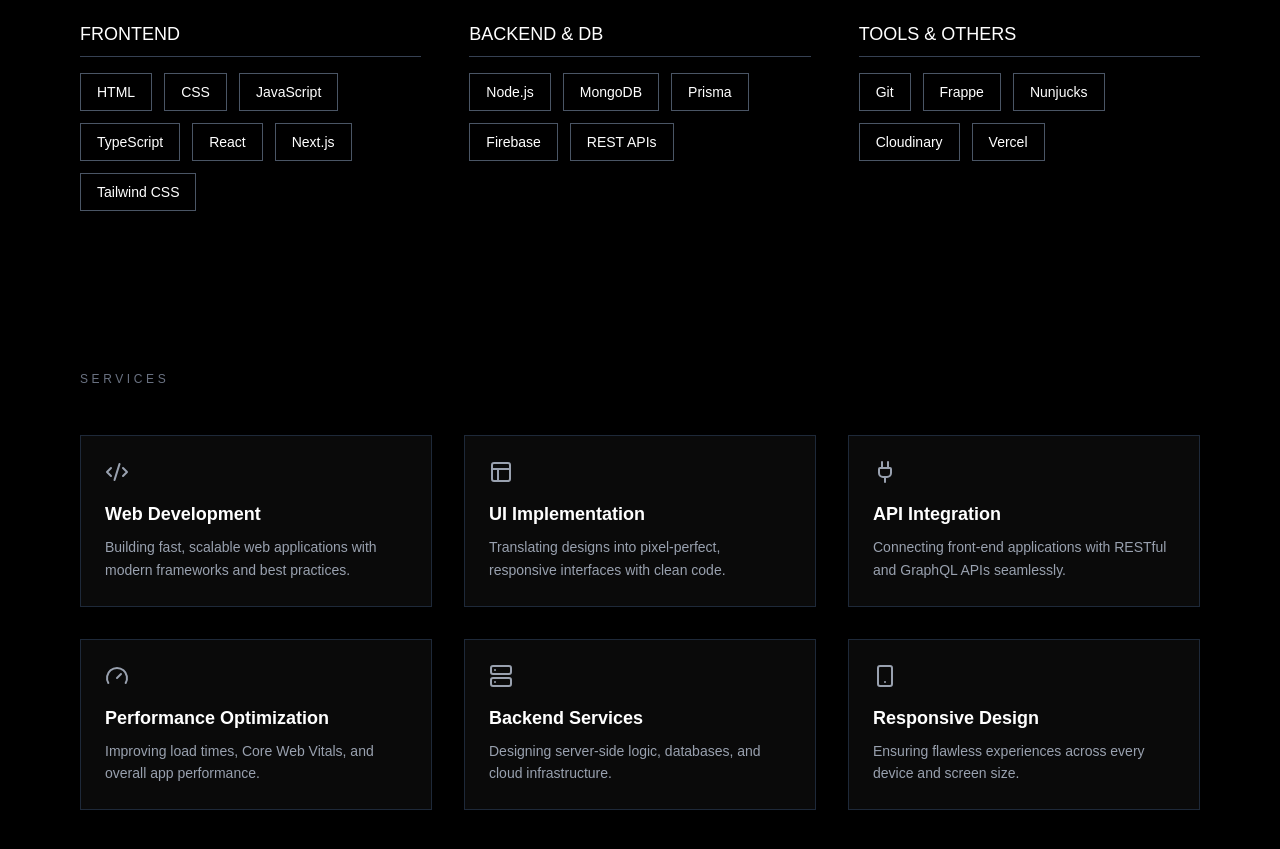
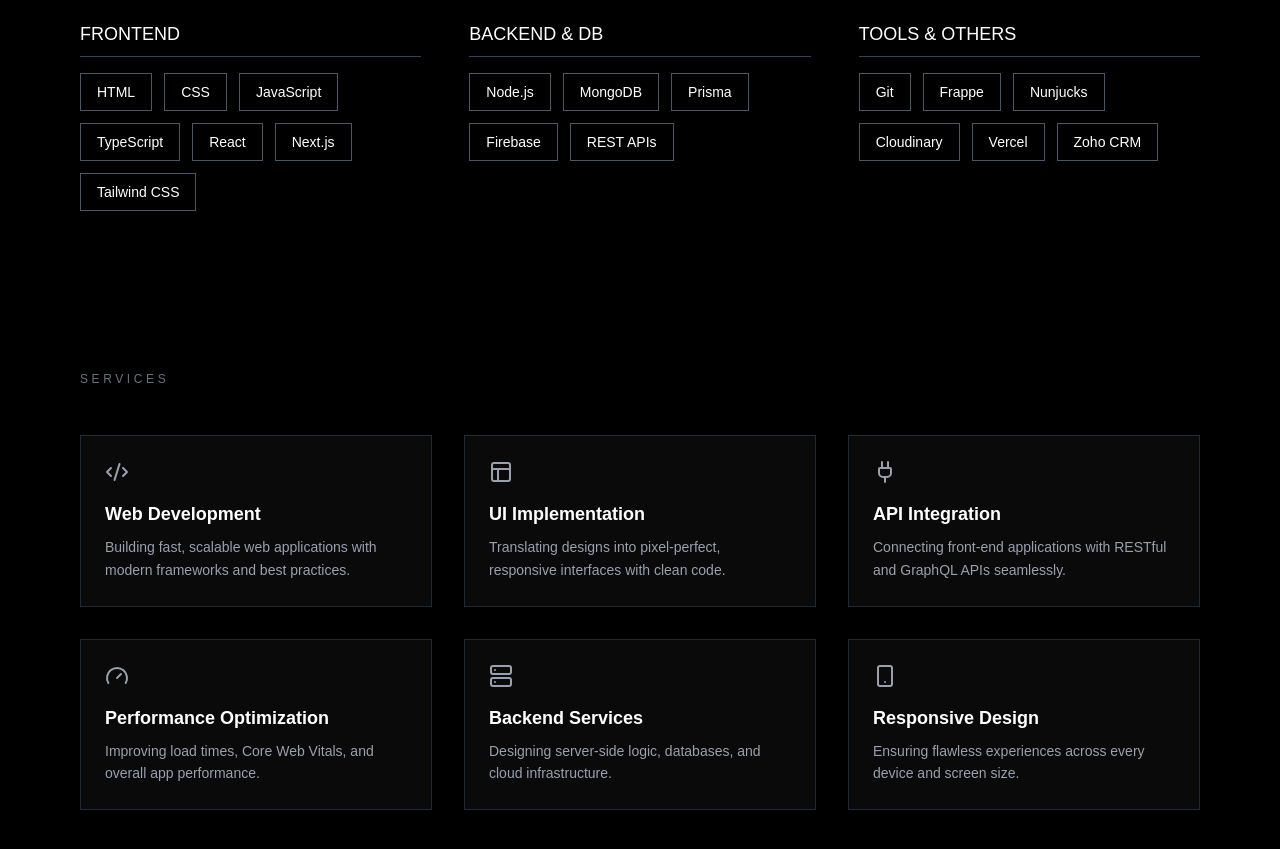
Before and after one commit to SooryaSDas/soorya_s_das, a Next.js app in the folder sooryasdas/: page / in a window 1280 px wide. Shown: the part 1440-2289 px from the top of the page. Built offline with nearby package versions, Linux system fonts and the light colour scheme.

Commit message:
Update SkillsSection.tsx

```diff
--- a/sooryasdas/app/components/SkillsSection.tsx
+++ b/sooryasdas/app/components/SkillsSection.tsx
@@ -19,7 +19,7 @@
     "Firebase",
     "REST APIs",
   ],
-  tools: ["Git", "Frappe", "Nunjucks", "Cloudinary", "Vercel"],
+  tools: ["Git", "Frappe", "Nunjucks", "Cloudinary", "Vercel", "Zoho CRM"],
 };
 
 const containerVariants = {
```
